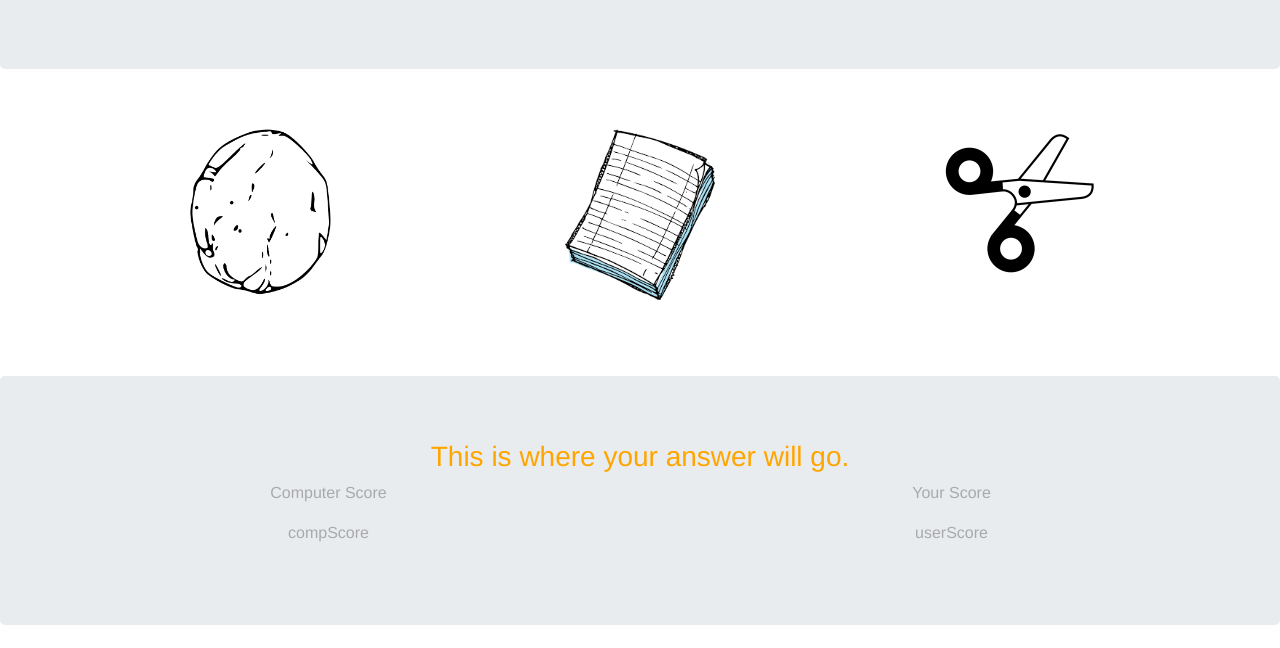
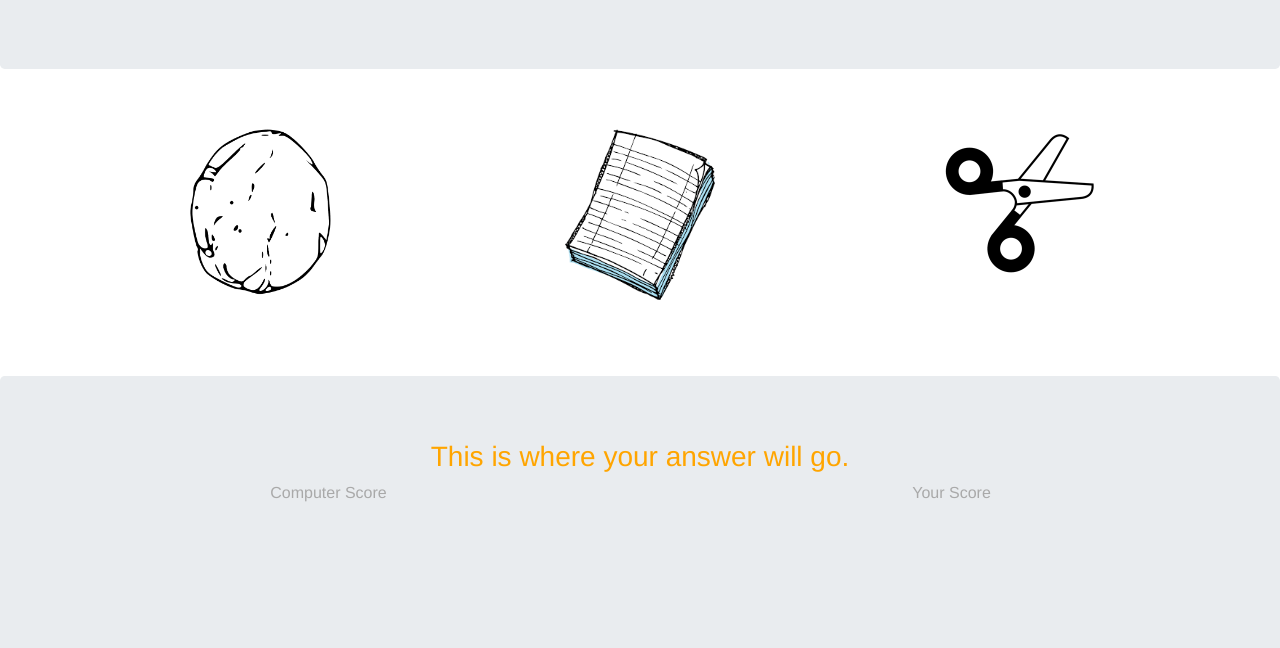
Before and after one commit to Estebrand/RPS-GAME, a plain HTML site: page index.html in a window 1280 px wide. Shown: the part 152-800 px from the top of the page. Drawn offline with nearby package versions, Linux system fonts and the light colour scheme.

Commit message:
final touches

```diff
--- a/index.html
+++ b/index.html
@@ -45,10 +45,10 @@
 					<div class = "row">
 						<div class = "score col-md-6">
 							<p>Computer Score</p>
-							<p id = "compScore"> compScore</p> </div>
+							<p id = "compScore"> </p> </div>
 						<div class = "score col-md-6">
 							<p>Your Score<p>
-							<p  id = "userScore" >userScore </p> </div>
+							<p  id = "userScore" > </p> </div>
 					</div>
 
 	</div>
--- a/styles/styles.css
+++ b/styles/styles.css
@@ -1,6 +1,6 @@
 
 
-#footer{
+.footer{
 	height:400px;
 
 }
```
